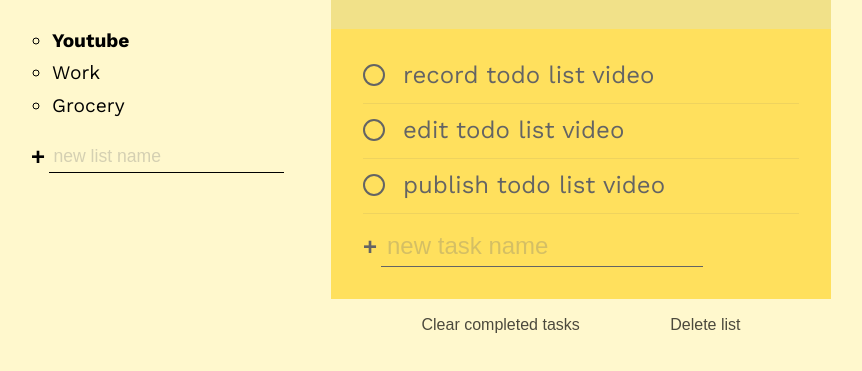
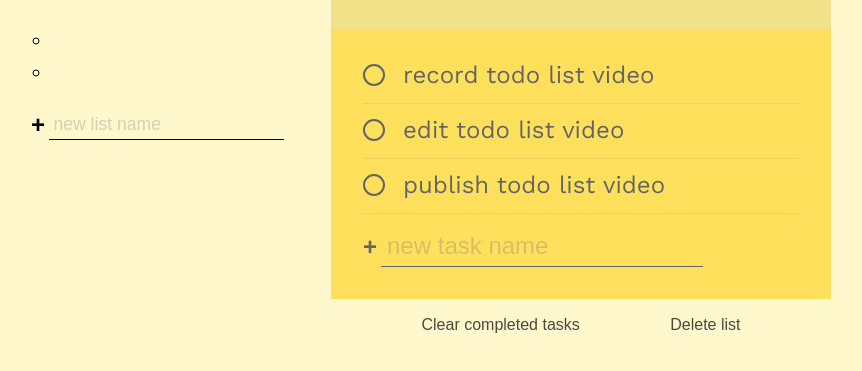
Before and after one commit to UltraJag214/To-Do-App, a plain HTML site: page index.html in a window 1280 px wide. Shown: the part 173-544 px from the top of the page, without its empty margins (209-1071 px from the left). Drawn offline with nearby package versions, Linux system fonts and the light colour scheme.

Commit message:
Added function to remove the previous html added so we can add new lists

```diff
--- a/index.html
+++ b/index.html
@@ -12,7 +12,7 @@
 
         <div class="all-tasks">
             <h2 class="task-list-title">My lists</h2>
-            <ul class="task-list">
+            <ul class="task-list" data-lists>
                 <li class="active-list list-name">Youtube</li>
                 <li class="list-name">Work</li>
                 <li class="list-name">Grocery</li>
--- a/js/main.js
+++ b/js/main.js
@@ -0,0 +1,21 @@
+const listsContainer = document.querySelector('[data-lists]')
+
+let lists = ['name', 'todo']
+
+function render() {
+    clearElement(listsContainer)
+    lists.forEach(list => {
+        const listElement = document.createElement('li')
+        listElement.classList.add("list-name")
+        listElement.innterText = list
+        listsContainer.appendChild(listElement)
+    })
+}
+
+function clearElement(element) {
+    while (element.firstChild) {
+        element.removeChild(element.firstChild)
+    }
+}
+
+render()
```
